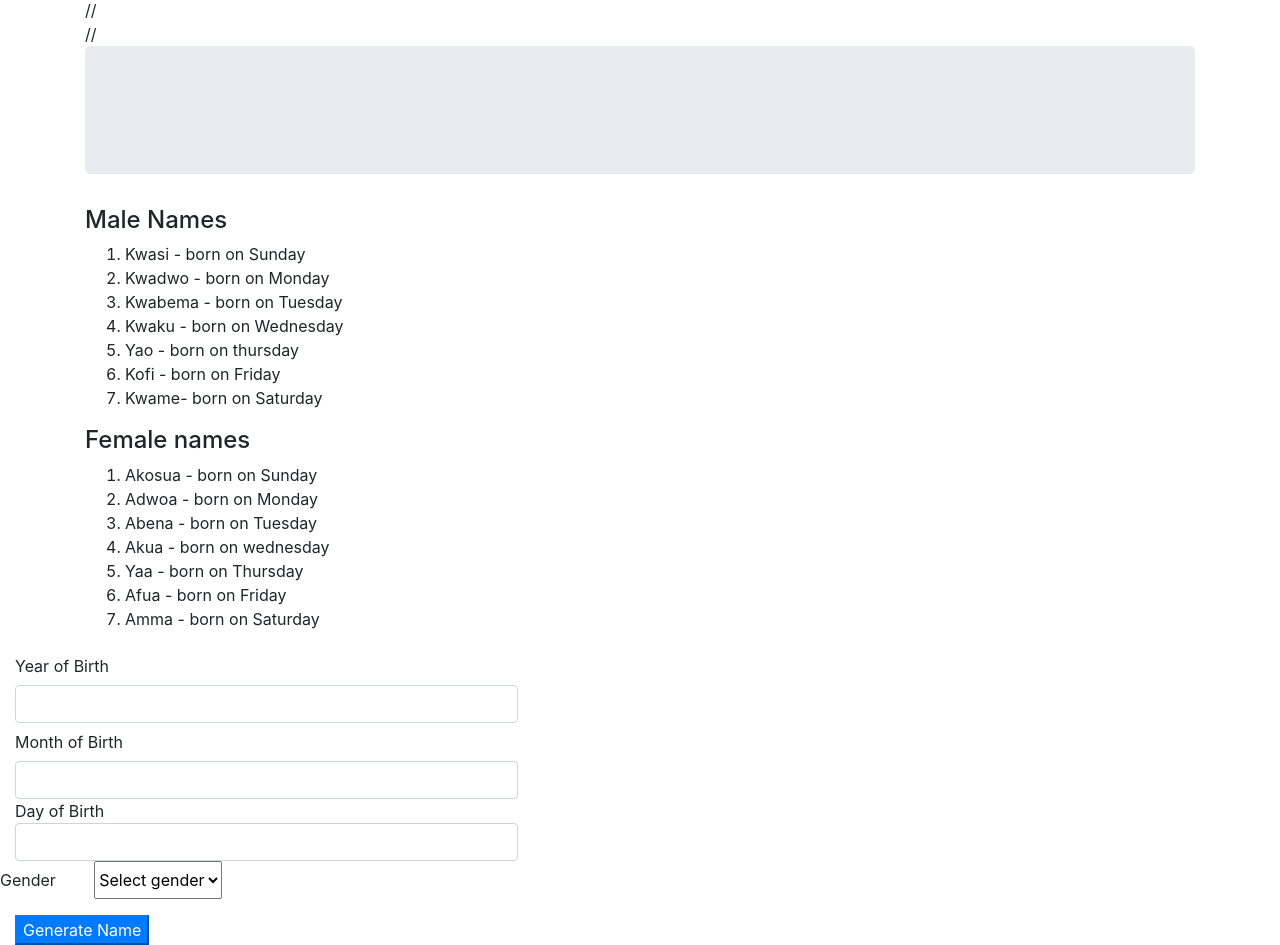
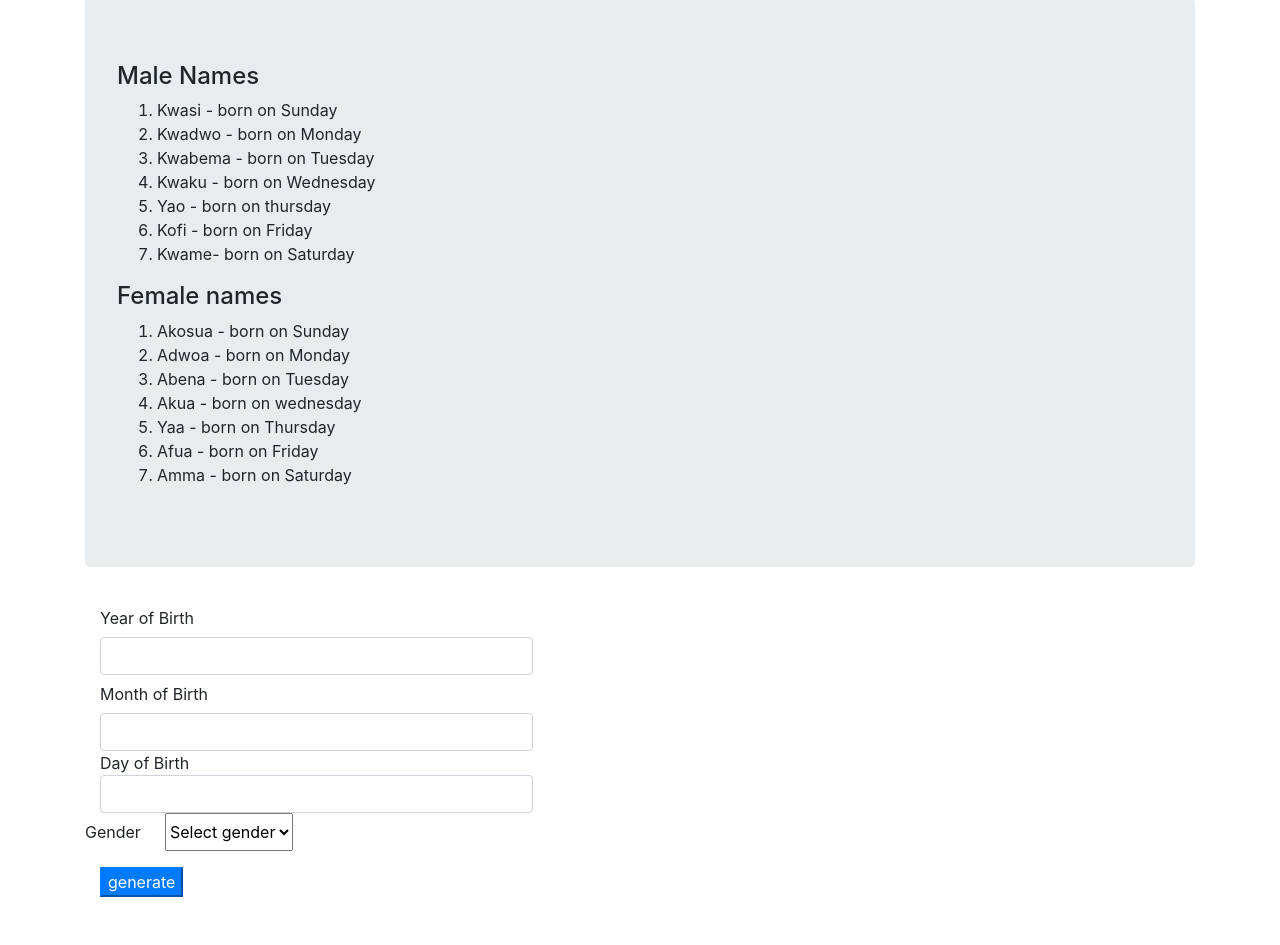
Before and after one commit to sakwamatsotso/Akan-Names, a plain HTML site: page script.html in a window 1280 px wide. Shown: the part 252-1197 px from the top of the page. After the commit the page ends 1149 px from the top, so only its background shows below. Drawn offline with Linux system fonts and the light colour scheme.

Commit message:
updated script file scr

```diff
--- a/script.html
+++ b/script.html
@@ -13,8 +13,8 @@
                 <p1>The names here are given based on the Akan Naming convention, thus depending on the day you were born</p1>
             </div>
             <h3>Names based on the Akan Culture</h3>
-           //<div class="test-box"></div>
-                //<div class="jumbotron"></div>
+           <div class="test-box">
+                <div class="jumbotron">
                 <h4>Male Names</h4>
                 <ol>
                     <li>Kwasi - born on Sunday</li>
@@ -65,9 +65,10 @@
            </div>
         <div class="form-group-row">
             <div class="col-md-10">
-                <button onclick="generateAkanName()"type="button" id= submit class="btn-primary">Generate Name</button>
+                <button onclick="generateAkan()"type="button" id= "submit" class="btn-primary">generate</button>
             </div>
         </div>
     </form>
+    <script scr="js/scripts.js"></script>
     </body>
 </html>
--- a/script.js
+++ b/script.js
@@ -1,5 +1,5 @@
 var maleNames= ["Kwasi","Kwadwo","Kwabena","Kwaku","Yaw", "Kofi","Kwame"];
-var femaleNames = ["Akosua","Adwoa","Abenaa","Akua"," Yaa","Afua","Ama"]
+var femaleNames = ["Akosua","Adwoa","Abenaa","Akua"," Yaa","Afua","Ama"];
 function nameGenerator(){
    var year = document.getElementById("year").value;
    var month = document.getElementById("month").value;
```
